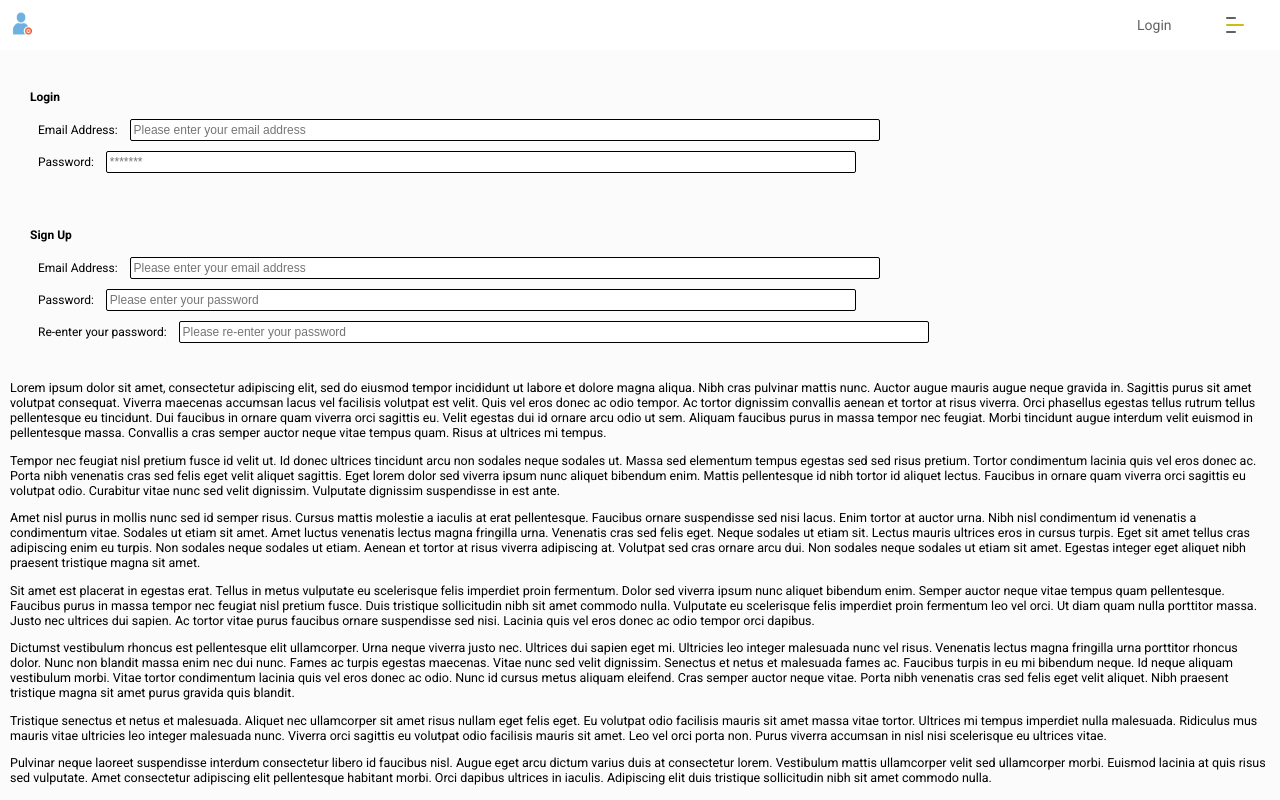
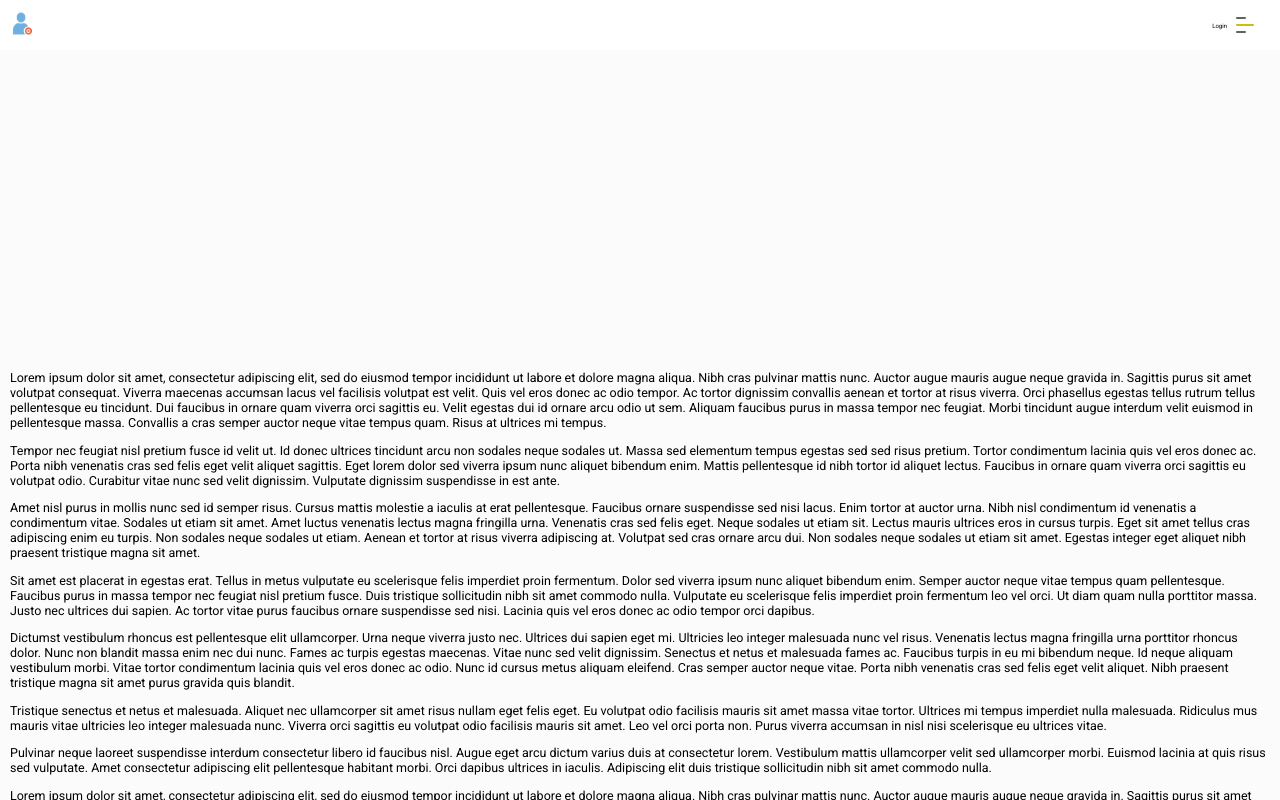
Before and after one commit to mattjholmes87/management, a React (Create React App) app: page / in a window 1280 px wide. Shown: the top 800 px of the page. Built offline with nearby package versions, Linux system fonts and the light colour scheme.

Commit message:
menu movement working but not layers

```diff
--- a/src/App.css
+++ b/src/App.css
@@ -25,6 +25,7 @@ body {
   align-items: center;
   position: sticky;
   top: 0px;
+  z-index: 101;
 }
 .navBoxWrap .logoBox {
   background-color: inherit;
@@ -276,9 +277,13 @@ body {
   font-size: 2rem;
   font-family: "Roboto", sans-serif;
   width: 100%;
+  height: 100%;
   display: grid;
   grid-template-columns: 1fr 1fr 1fr;
   grid-template-rows: auto auto;
+  position: relative;
+  transition: transform 1s cubic-bezier(0.325, 1, 0.22, 1);
+  transform: translateY(-100%);
 }
 .loginBoxWrap .loginBox {
   font-size: 5rem;
@@ -302,6 +307,19 @@ body {
   font-size: 1.2rem;
 }
 
+.loginBoxWrap.on {
+  font-size: 2rem;
+  font-family: "Roboto", sans-serif;
+  width: 100%;
+  height: 100%;
+  display: grid;
+  grid-template-columns: 1fr 1fr 1fr;
+  grid-template-rows: auto auto;
+  position: relative;
+  transition: transform 1s cubic-bezier(0.325, 1, 0.22, 1);
+  transform: translateY(0%);
+}
+
 .bodyWrap {
   font-size: 2rem;
   margin: 10px;
--- a/src/App.scss
+++ b/src/App.scss
@@ -36,6 +36,7 @@ body {
   align-items: center;
   position: sticky;
   top: 0px;
+  z-index: 101;
 
   .logoBox {
     background-color: inherit;
@@ -306,9 +307,14 @@ body {
   font-size: 2rem;
   font-family: "Roboto", sans-serif;
   width: 100%;
+  height: 100%;
   display: grid;
   grid-template-columns: 1fr 1fr 1fr;
   grid-template-rows: auto auto;
+  position: relative;
+  transition: transform 1s cubic-bezier(0.325, 1, 0.22, 1);
+  transform: translateY(-100%);
+
   .loginBox {
     h2 {
       font-size: 1.2rem;
@@ -332,6 +338,19 @@ body {
   }
 }
 
+.loginBoxWrap.on {
+  font-size: 2rem;
+  font-family: "Roboto", sans-serif;
+  width: 100%;
+  height: 100%;
+  display: grid;
+  grid-template-columns: 1fr 1fr 1fr;
+  grid-template-rows: auto auto;
+  position: relative;
+  transition: transform 1s cubic-bezier(0.325, 1, 0.22, 1);
+  transform: translateY(0%);
+}
+
 .bodyWrap {
   font-size: 2rem;
   margin: 10px;
--- a/src/components/HomeBody.jsx
+++ b/src/components/HomeBody.jsx
@@ -1,11 +1,11 @@
 import React from "react";
 import Login from "./Login";
 
-const HomeBody = () => {
+const HomeBody = ({ login }) => {
   return (
     <>
       <div className="bodyWrap">
-        <Login />
+        <Login login={login} />
         <div>
           <p>
             Lorem ipsum dolor sit amet, consectetur adipiscing elit, sed do
--- a/src/components/Interface.jsx
+++ b/src/components/Interface.jsx
@@ -12,6 +12,7 @@ const Interface = () => {
     let copyState = { ...state };
     copyState[input] = !copyState[input];
     setState(copyState);
+    console.log(state);
   };
 
   const getAddress = () => {
@@ -28,7 +29,7 @@ const Interface = () => {
         address={state.address}
         login={state.login}
       />
-      <HomeBody />
+      <HomeBody login={state.login} />
     </>
   );
 };
--- a/src/components/Login.jsx
+++ b/src/components/Login.jsx
@@ -1,11 +1,12 @@
 import React from "react";
 import Input from "./Input";
 
-const Login = () => {
+const Login = ({ login }) => {
   return (
     <>
-      <div className="loginBoxWrap">
+      <div className={`loginBoxWrap ${login ? "on" : "off"}`}>
         <div className="loginBox">
+          <div className="loginSection">
             <h2>Login</h2>
             <Input
               name={"emailLogin"}
@@ -38,6 +39,7 @@ const Login = () => {
             />
           </div>
         </div>
+      </div>
     </>
   );
 };
--- a/src/components/NavBar.jsx
+++ b/src/components/NavBar.jsx
@@ -12,19 +12,13 @@ const Nav = ({ menuToggle, hamburger, getAddress, login }) => {
           <img src={logo} className="logoImage" alt="logo" />
         </div>
         <div className="rightNavBox">
-          <div className="loginBox">
-            {" "}
-            <p>
-              <Link
-                to="/login"
-                className={`link ${login ? "loggedIn" : ""}`}
-                onClick={() => {
-                  menuToggle("login");
-                }}
-              >
-                {login ? "Logged In" : "Login"}
-              </Link>
-            </p>
+          <div
+            className={`loginDropDown ${login ? "on" : "off"}`}
+            onClick={() => {
+              menuToggle("login");
+            }}
+          >
+            Login
           </div>
           <div
             className="menuBox"
@@ -68,6 +62,7 @@ const Nav = ({ menuToggle, hamburger, getAddress, login }) => {
               hamburger={hamburger}
               getAddress={getAddress}
               menuToggle={menuToggle}
+              login={login}
             />
           }
         />
--- a/src/components/NavLinks.jsx
+++ b/src/components/NavLinks.jsx
@@ -1,7 +1,7 @@
 import React from "react";
 import { Link } from "react-router-dom";
 
-const NavLinks = ({ hamburger, getAddress }) => {
+const NavLinks = ({ hamburger, getAddress, menuToggle, login }) => {
   return (
     <div className="hamburgerMenuWrap">
       <div className={`hamburgerMenu ${hamburger ? "on" : "off"}`}>
@@ -39,6 +39,17 @@ const NavLinks = ({ hamburger, getAddress }) => {
               Contact Us
             </Link>
           </p>
+          <p>
+            <Link
+              to="/login"
+              className={`link ${login ? "loggedIn" : ""}`}
+              onClick={() => {
+                menuToggle("login");
+              }}
+            >
+              {login ? "Logged In" : "Login"}
+            </Link>
+          </p>
         </div>
       </div>
     </div>
--- a/src/components/ToolBar.jsx
+++ b/src/components/ToolBar.jsx
@@ -20,6 +20,7 @@ const ToolBar = ({ hamburger, menuToggle, login }) => {
               className="link"
               onClick={() => {
                 menuToggle("login");
+                menuToggle("hamburger");
               }}
             >
               Sign Out
```
Also changed, not shown: 1 other file (tests, documents, lock files or other folders). Lines whose indentation alone changed are shown as unchanged.
